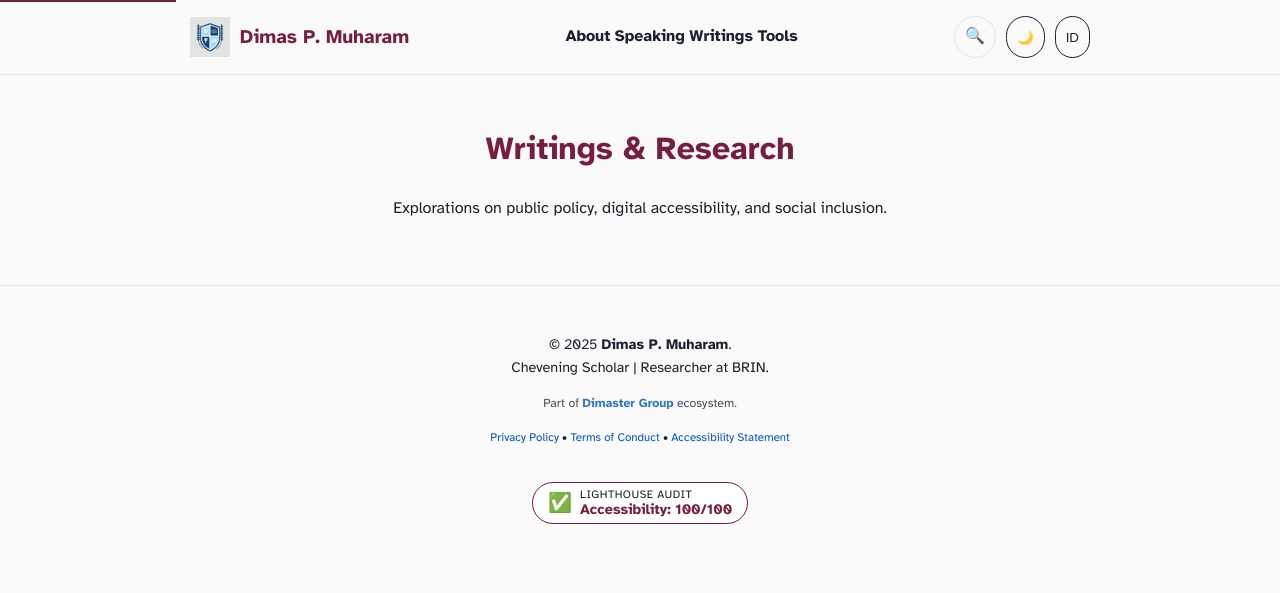
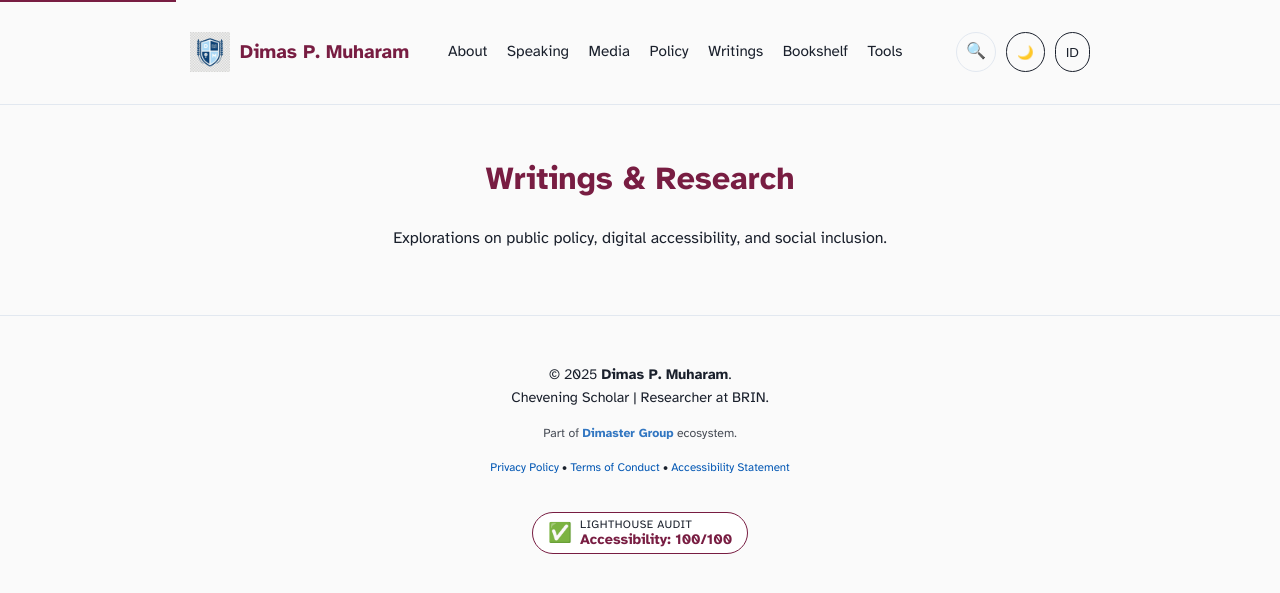
Before and after one commit to dimasmuharam/blog, a Jekyll site: the page built from blog/index.md, in a window 1280 px wide. Shown: the top 593 px of the page. Built offline with Jekyll 4.4.1, drawn with Linux system fonts in a browser that asks for light colours.

Commit message:
Update header.html

```diff
--- a/_includes/header.html
+++ b/_includes/header.html
@@ -1,40 +1,82 @@
-<header>
+<header role="banner">
   <div class="container navbar">
     <div class="brand-group">
-      <img src="{{ '/logo.png' | relative_url }}" alt="Logo Dimas" class="brand-logo" onerror="this.style.display='none'">
-      <a href="{{ '/' | relative_url }}" class="brand">
+      <img src="{{ '/logo.png' | relative_url }}" alt="" class="brand-logo" onerror="this.style.display='none'">
+      <a href="{{ '/' | relative_url }}" class="brand" aria-label="Dimas P. Muharam - Beranda">
         Dimas P. Muharam
       </a>
     </div>
 
     <div class="nav-wrapper">
-      <nav>
+      <nav aria-label="Navigasi Utama">
           <a href="{{ '/about/' | relative_url }}">About</a>
           <a href="{{ '/speaking/' | relative_url }}">Speaking</a>
+          <a href="{{ '/media/' | relative_url }}">Media</a>
+          <a href="{{ '/policy-briefs/' | relative_url }}">Policy</a>
           <a href="{{ '/blog/' | relative_url }}">Writings</a>
+          <a href="{{ '/bookshelf/' | relative_url }}">Bookshelf</a>
           <a href="{{ '/tools/' | relative_url }}">Tools</a>
       </nav>
     </div>
-<div class="nav-tools">
-  <a href="/search/" aria-label="Cari Artikel" style="
-          display: flex;
-          align-items: center;
-          justify-content: center;
-          width: 40px;
-          height: 40px;
-          border-radius: 50%;
-          border: 1px solid var(--border-color);
-          color: var(--text-color);
-          text-decoration: none;
-          transition: background 0.2s;
-      " onmouseover="this.style.background='var(--border-color)'" onmouseout="this.style.background='transparent'">
-        🔍
+
+    <div class="nav-tools">
+      <a href="{{ '/search/' | relative_url }}" aria-label="Cari Artikel" class="search-btn">
+        <span aria-hidden="true">🔍</span>
       </a>
-  <button id="theme-toggle" aria-label="Ganti Mode Tampilan">🌙</button>
 
-      <button id="lang-toggle" aria-label="Bahasa saat ini Indonesia. Klik untuk terjemahkan ke Inggris" lang="id">
+      <button id="theme-toggle" aria-label="Ganti Mode Tampilan" title="Toggle Dark/Light Mode">🌙</button>
+
+      <button id="lang-toggle"
+              aria-label="Bahasa saat ini Indonesia. Klik untuk terjemahkan ke Inggris"
+              title="Switch Language"
+              lang="id">
         ID
       </button>
     </div>
-      </div>
+  </div>
 </header>
+
+<style>
+  /* Menjaga navigasi tetap rapi */
+  .navbar {
+    display: flex;
+    justify-content: space-between;
+    align-items: center;
+    padding: 1rem 0;
+  }
+  nav a {
+    margin-right: 15px;
+    text-decoration: none;
+    font-weight: 500;
+    color: var(--text-color);
+    font-size: 0.95rem;
+  }
+  nav a:hover {
+    color: var(--primary-color);
+  }
+  .search-btn {
+    display: flex;
+    align-items: center;
+    justify-content: center;
+    width: 38px;
+    height: 38px;
+    border-radius: 50%;
+    border: 1px solid var(--border-color);
+    color: var(--text-color);
+    text-decoration: none;
+    transition: background 0.2s;
+  }
+  .search-btn:hover {
+    background: var(--border-color);
+  }
+
+  /* Responsif: Menyembunyikan beberapa menu di layar kecil atau menggunakan menu hamburger jika diperlukan */
+  @media (max-width: 768px) {
+    nav {
+      display: flex;
+      overflow-x: auto; /* Memungkinkan scroll horizontal jika menu terlalu panjang di mobile */
+      white-space: nowrap;
+      padding-bottom: 5px;
+    }
+  }
+</style>
```
